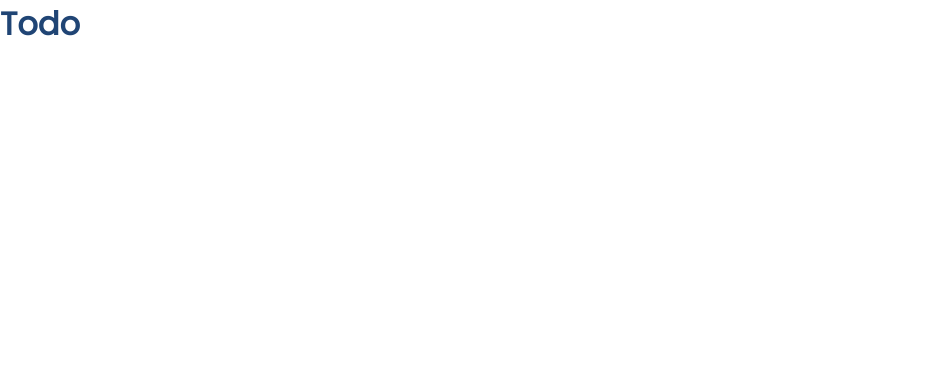
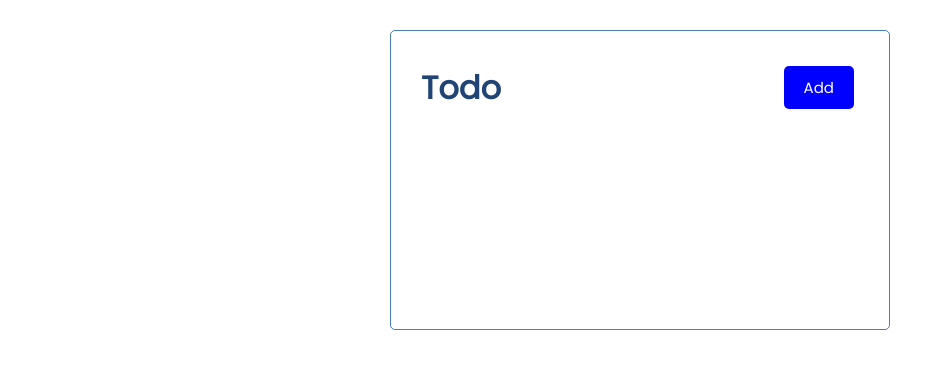
Before and after one commit to amytrantm/todo-angular, an Angular app: page / in a window 1280 px wide. Shown: the top 368 px of the page, without its empty margins (0-952 px from the left). Built offline with nearby package versions, Linux system fonts and the light colour scheme.

Commit message:
added header-addtask button

```diff
--- a/angular.json
+++ b/angular.json
@@ -7,7 +7,7 @@
       "projectType": "application",
       "schematics": {
         "@schematics/angular:application": {
-          "strict": true
+          "strict": false
         }
       },
       "root": "",
--- a/src/app/app.component.html
+++ b/src/app/app.component.html
@@ -1 +1,3 @@
-<h1>{{title}}</h1>
+<div class="container">
+  <app-header></app-header>
+</div>
--- a/src/app/app.component.ts
+++ b/src/app/app.component.ts
@@ -6,5 +6,5 @@ import { Component } from '@angular/core';
   styleUrls: ['./app.component.css']
 })
 export class AppComponent {
-  title:string = 'Todo';
+
 }
--- a/src/app/app.module.ts
+++ b/src/app/app.module.ts
@@ -2,10 +2,14 @@ import { NgModule } from '@angular/core';
 import { BrowserModule } from '@angular/platform-browser';
 
 import { AppComponent } from './app.component';
+import { HeaderComponent } from './components/header/header.component';
+import { ButtonComponent } from './components/button/button.component';
 
 @NgModule({
   declarations: [
-    AppComponent
+    AppComponent,
+    HeaderComponent,
+    ButtonComponent
   ],
   imports: [
     BrowserModule
--- /dev/null
+++ b/src/app/components/button/button.component.html
@@ -0,0 +1,9 @@
+<button
+   [ngStyle]="{ 'background-color': color }"
+   class="btn"
+   (click)="onClick()">
+   {{ text }}
+ </button>
+
+<!-- [ngStyle]: directive -->
+ <!-- (click)="onClick()"   event listener from button.ts-->
--- /dev/null
+++ b/src/app/components/button/button.component.ts
@@ -0,0 +1,22 @@
+import { Component, Input, OnInit, Output, EventEmitter } from '@angular/core';
+
+@Component({
+  selector: 'app-button',
+  templateUrl: './button.component.html',
+  styleUrls: ['./button.component.css'],
+})
+export class ButtonComponent implements OnInit {
+  @Input() text: string; // => <app-button color="green" text="Add"> ->props
+  @Input() color: string;
+
+  @Output() btnClick = new EventEmitter(); // add event listener
+
+  constructor() {}
+
+  ngOnInit(): void {}
+
+  onClick() {
+    console.log('add button clicked')
+    this.btnClick.emit();
+  }
+}
--- /dev/null
+++ b/src/app/components/header/header.component.css
@@ -0,0 +1,6 @@
+header {
+  display: flex;
+  justify-content: space-between;
+  align-items: center;
+  margin-bottom: 20px;
+}
--- /dev/null
+++ b/src/app/components/header/header.component.html
@@ -0,0 +1,12 @@
+<header>
+   <!-- title from the constructor -->
+   <h1>{{ title }}</h1>
+   <app-button
+      color="blue"
+      text="Add"
+      (btnClick)="toggleAdd()"
+      ></app-button>
+   <!-- color:"red" passed into button.html -> [ngStyle]
+   (event-click) = "fucntionName()"
+   -->
+</header>
--- /dev/null
+++ b/src/app/components/header/header.component.ts
@@ -0,0 +1,18 @@
+import { Component, OnInit } from '@angular/core';
+
+@Component({
+  selector: 'app-header',
+  templateUrl: './header.component.html',
+  styleUrls: ['./header.component.css'],
+})
+export class HeaderComponent implements OnInit {
+  title: string = 'Todo'; //pass title to header.html
+
+  constructor() {}
+
+  ngOnInit(): void {}
+
+  toggleAdd() {
+    console.log("toggle add task")
+  }
+}
--- a/src/styles.css
+++ b/src/styles.css
@@ -11,3 +11,68 @@ body {
   font-family: "Poppins", sans-serif;
   color: #204575
 }
+
+.container {
+  max-width: 500px;
+  margin: 30px auto;
+  overflow: auto;
+  min-height: 300px;
+  border: 1px solid steelblue;
+  padding: 30px;
+  border-radius: 5px;
+}
+.btn {
+  display: inline-block;
+  background: #000;
+  color: #fff;
+  border: none;
+  padding: 10px 20px;
+  margin: 5px;
+  border-radius: 5px;
+  cursor: pointer;
+  text-decoration: none;
+  font-size: 15px;
+  font-family: inherit;
+}
+.btn:focus {
+  outline: none;
+}
+.btn:active {
+  transform: scale(0.98);
+}
+
+.btn-block {
+  display: block;
+  width: 100%;
+}
+
+.form-control {
+  margin: 20px 0;
+}
+
+.form-control label {
+  display: block;
+}
+
+.form-control input {
+  width: 100%;
+  height: 40px;
+  margin: 5px;
+  padding: 3px 7px;
+  font-size: 17px;
+}
+
+.form-control-check {
+  display: flex;
+  align-items: center;
+  justify-content: space-between;
+}
+
+.form-control-check label {
+  flex: 1;
+}
+
+.form-control-check input {
+  flex: 2;
+  height: 20px;
+}
```
Also changed, not shown: tsconfig.json (+6 -2 lines), src/app/components/button/button.component.css (added), 2 other files (tests, documents, lock files or other folders).
